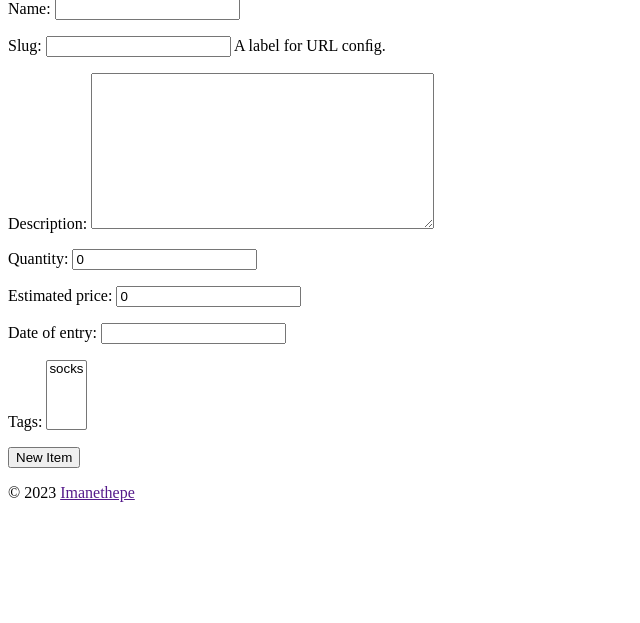
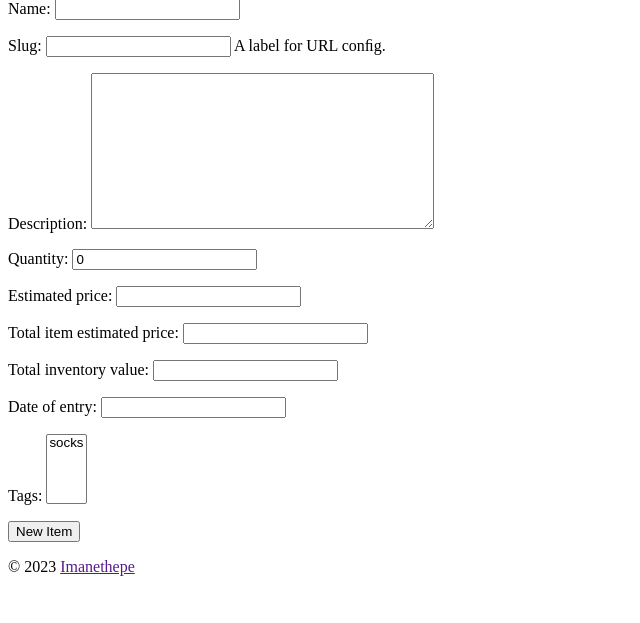
Before and after one commit to imanethepe/Inventory, a Django app: page /item/create in a window 1280 px wide. Shown: the part 177-800 px from the top of the page, without its empty margins (0-640 px from the left). Run offline with Django 3.2, Linux system fonts and the light colour scheme; data comes from the database, SQL or seed files in the repository; parts of the project's set-up code (start-up, migrations or seed data) failed here and were passed over.

Commit message:
Add of the fields total_item_estimated_price, total_inventory_value in the directory migrations

```diff
--- a/goods/models.py
+++ b/goods/models.py
@@ -38,8 +38,11 @@ class Item(models.Model):
          help_text='A label for URL conﬁg.')
     description = models.TextField()
     quantity = models.IntegerField(default=0)
-    estimated_price = models.IntegerField(default=0)
-#    estimated_price *= quantity
+    estimated_price = models.DecimalField(decimal_places=2, max_digits=5)
+    total_item_estimated_price = models.DecimalField(
+        decimal_places=2, max_digits=5)
+    total_inventory_value = models.DecimalField(
+        decimal_places=2, max_digits=5)
     entry_date = models.DateField(
         'date of entry')
     tags = models.ManyToManyField(Tag, blank=True)
--- a/goods/templates/goods/item_list.html
+++ b/goods/templates/goods/item_list.html
@@ -22,7 +22,7 @@ Created on Sun Oct 22 14:15:00 2023
    {% for item in item_list %}
     <li>
       <a href="{{item.get_absolute_url}}">
-   {{ item.name }} - Quantity: {{item.quantity}} - Estimated Price: {{item.estimated_price}}</a>
+   {{ item.name }} - Quantity: {{item.quantity}} - Total Estimated Price: {{item.total_item_estimated_price}}</a>
 <!-- <ul> -->
 <!--         <li>-->
 <!--            <a href="{{item.get_update_url}}">-->
--- a/goods/views.py
+++ b/goods/views.py
@@ -1,6 +1,6 @@
 from django.shortcuts import (
     render, get_object_or_404)
-from django.db.models import F
+from django.db.models import F,  ExpressionWrapper
 from django.views.generic import View
 from django.urls import reverse_lazy
 from .models import Tag, Item
@@ -24,8 +24,10 @@ class ItemList(View):
     """Get request of the list of items"""
 
     def get(self, request):
-        Item.objects.all().update(estimated_price=F('estimated_price') *
-                                  F('quantity'))
+        # Item.objects.all().update(estimated_price=F('estimated_price') *
+        #                                  F('quantity'))
+        Item.objects.annotate(
+            total_item_estimated_price=F('estimated_price') * F('quantity'))
         return render(
             request,
             'goods/item_list.html',
```
Also changed, not shown: .spyproject/config/workspace.ini, goods/migrations/0002_item_estimated_price.py, goods/migrations/0003_total_item_estimated_price.py (added), goods/migrations/0004_total_inventory_value.py (added), 1 other file.
